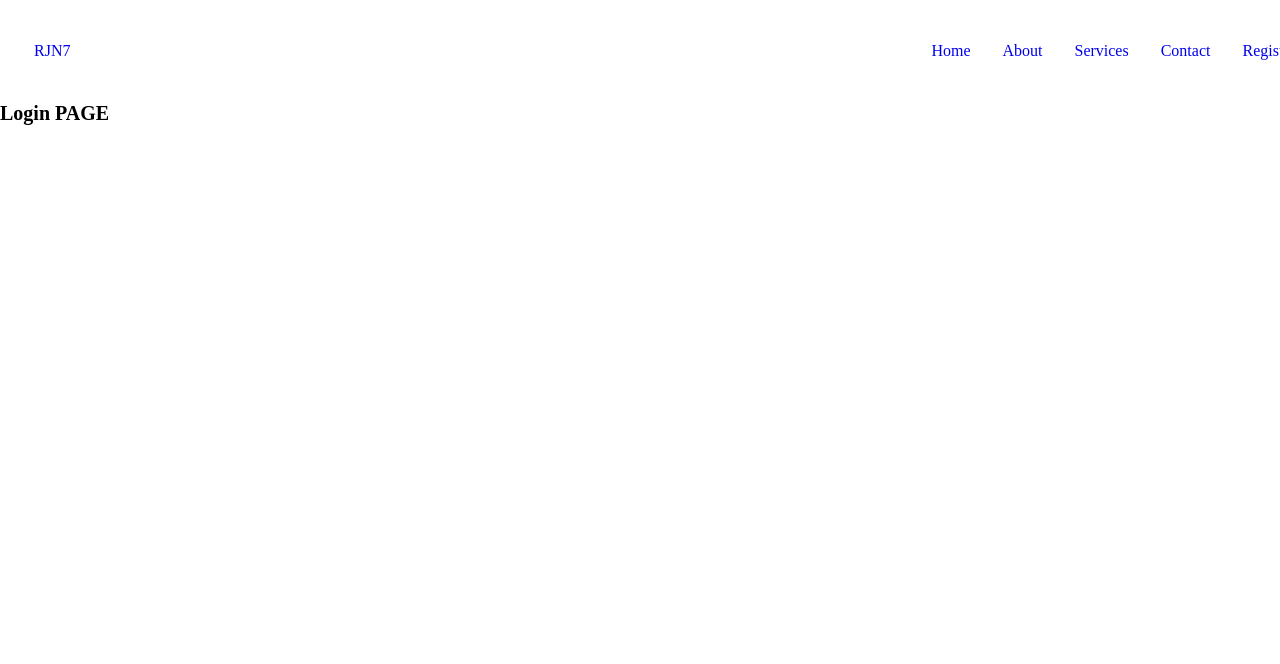
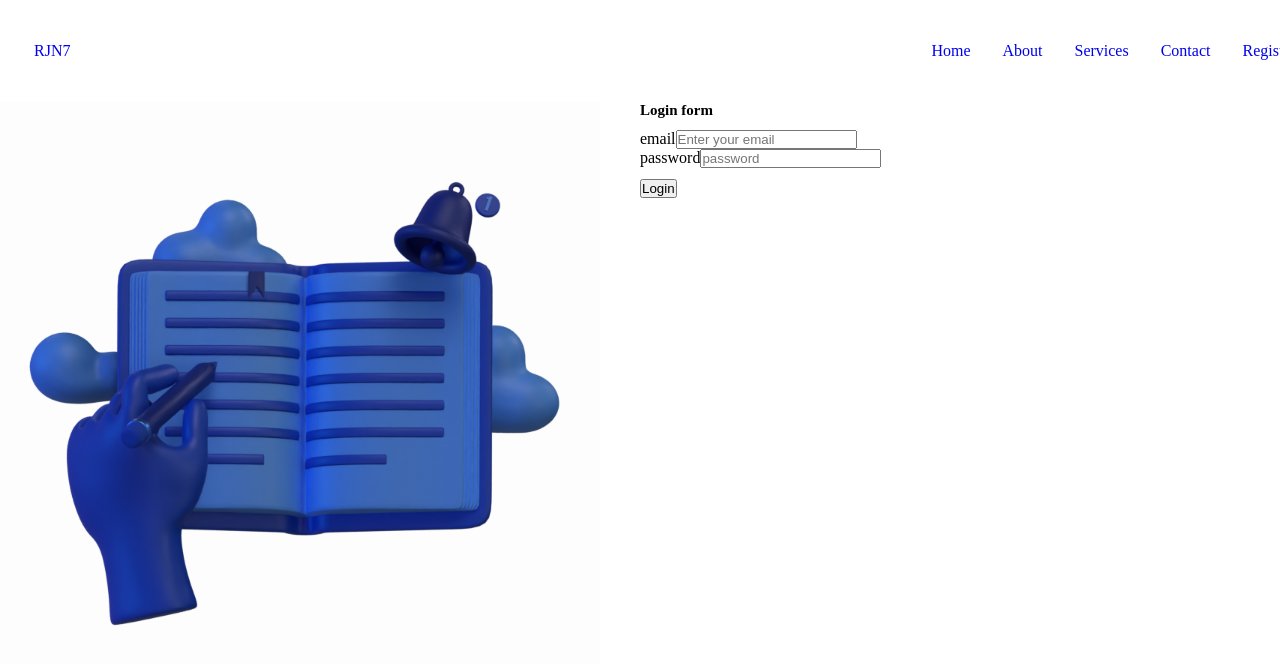
Before and after one commit to Rajan-7/Mern, a React (Vite) app in the folder client/: page /login in a window 1280 px wide. Shown: the top 664 px of the page. Built offline with nearby package versions, Linux system fonts and the light colour scheme.

Commit message:
Feat:login form created

```diff
--- a/client/src/pages/Login.jsx
+++ b/client/src/pages/Login.jsx
@@ -1,3 +1,78 @@
-export const Login = () =>{
-    return <h1>Login PAGE</h1>
-}
+import { useState } from "react";
+
+export const Login = () => {
+  const [user, setUser] = useState({
+    email: "",
+    password: "",
+  });
+
+  const handleInput = (e) => {
+    let name = e.target.name;
+    let value = e.target.value;
+
+    setUser({
+      ...user,
+      [name]: value,
+    });
+  };
+
+  const handleSubmit = (e) => {
+    e.preventDefault();
+    console.log(user);
+  };
+  return (
+    <>
+      <section>
+        <div className="section-login">
+          <div className="registration-container grid grid-two-cols">
+            <div className="registration-image">
+              <img
+                src="/image/register.png"
+                alt="Boy registring his information in website"
+                width="600"
+                height="600"
+              />
+            </div>
+            <div className="registration-form">
+              <h1 className="main-heading">Login form</h1>
+              <br />
+              <form onSubmit={handleSubmit}>
+                <div>
+                  <label htmlFor="email">email</label>
+                  <input
+                    type="email"
+                    name="email"
+                    placeholder="Enter your email"
+                    id="email"
+                    required
+                    autoComplete="off"
+                    value={user.email}
+                    onChange={handleInput}
+                  />
+                </div>
+
+                <div>
+                  <label htmlFor="password">password</label>
+                  <input
+                    type="password"
+                    name="password"
+                    placeholder="password"
+                    id="password"
+                    required
+                    autoComplete="off"
+                    value={user.password}
+                    onChange={handleInput}
+                  />
+                </div>
+                <br />
+                <button type="submit" className="btn-submit">
+                  Login
+                </button>
+              </form>
+            </div>
+          </div>
+        </div>
+      </section>
+    </>
+  );
+};
```
